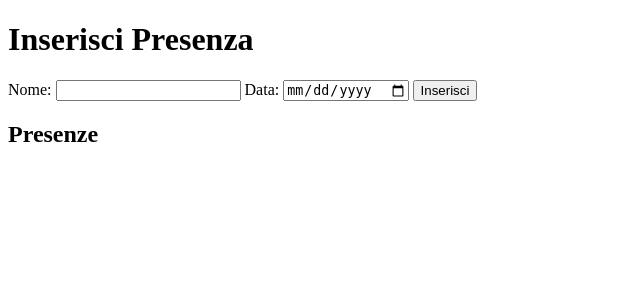
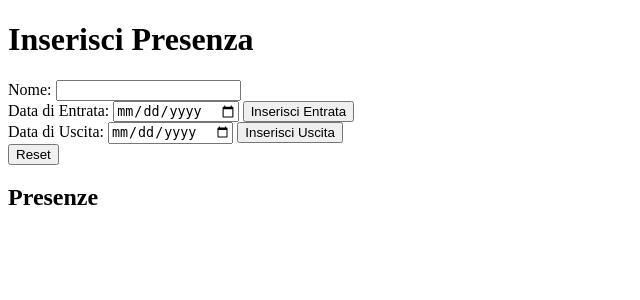
Before and after one commit to davideDD19/ProgettiDB_Cloud, a Flask app: page / in a window 1280 px wide. Shown: the top 300 px of the page, without its empty margins (0-640 px from the left). Run offline with Flask 2, Linux system fonts and the light colour scheme.

Commit message:
Add files via upload

```diff
--- a/DB_Presenze/app.py
+++ b/DB_Presenze/app.py
@@ -1,5 +1,4 @@
-from flask import Flask, render_template, request, redirect
-from urllib.parse import quote as url_quote
+from flask import Flask, render_template, request, redirect, url_for
 from datetime import datetime
 
 app = Flask(__name__)
@@ -8,10 +7,25 @@
 @app.route('/', methods=['GET', 'POST'])
 def index():
     if request.method == 'POST':
-        nome = request.form['nome']
-        data = datetime.now().strftime('%Y-%m-%d %H:%M:%S')
-        presenze.append({'nome': nome, 'data': data})
-        return redirect(url_quote('index'))
+        if 'reset' in request.form:
+            presenze.clear()
+        else:
+            nome = request.form['nome']
+            now = datetime.now().strftime("%H:%M:%S")  # Ottieni l'orario attuale
+            if 'submit_entrata' in request.form:
+                data_entrata = request.form['data_entrata']
+                presenze.append({
+                    'nome': nome,
+                    'data_entrata': f"{data_entrata} {now}",  # Aggiungi l'orario alla data di entrata
+                    'data_uscita': None
+                })
+            elif 'submit_uscita' in request.form:
+                data_uscita = request.form['data_uscita']
+                for presenza in presenze:
+                    if presenza['nome'] == nome and presenza['data_uscita'] is None:
+                        presenza['data_uscita'] = f"{data_uscita} {now}"  # Aggiungi l'orario alla data di uscita
+                        break
+        return redirect(url_for('index'))
     return render_template('index.html', presenze=presenze)
 
 if __name__ == '__main__':
--- a/DB_Presenze/templates/index.html
+++ b/DB_Presenze/templates/index.html
@@ -11,15 +11,25 @@
         <label for="nome">Nome:</label>
         <input type="text" id="nome" name="nome" required>
 
-        <label for="data">Data:</label>
-        <input type="date" id="data" name="data" required>
+        <div>
+            <label for="data_entrata">Data di Entrata:</label>
+            <input type="date" id="data_entrata" name="data_entrata">
+            <button type="submit" name="submit_entrata">Inserisci Entrata</button>
+        </div>
 
-        <button type="submit">Inserisci</button>
-    </form>
+        <div>
+            <label for="data_uscita">Data di Uscita:</label>
+            <input type="date" id="data_uscita" name="data_uscita">
+            <button type="submit" name="submit_uscita">Inserisci Uscita</button>
+        </div>
+
+        <button type="submit" name="reset">Reset</button>
+           </form>
+
     <h2>Presenze</h2>
     <ul>
         {% for presenza in presenze %}
-            <li>{{ presenza.nome }} - {{ presenza.data }}</li>
+            <li>{{ presenza.nome }} - {{ presenza.data_entrata }} - {{ presenza.data_uscita }}</li>
         {% endfor %}
     </ul>
 </body>
```
